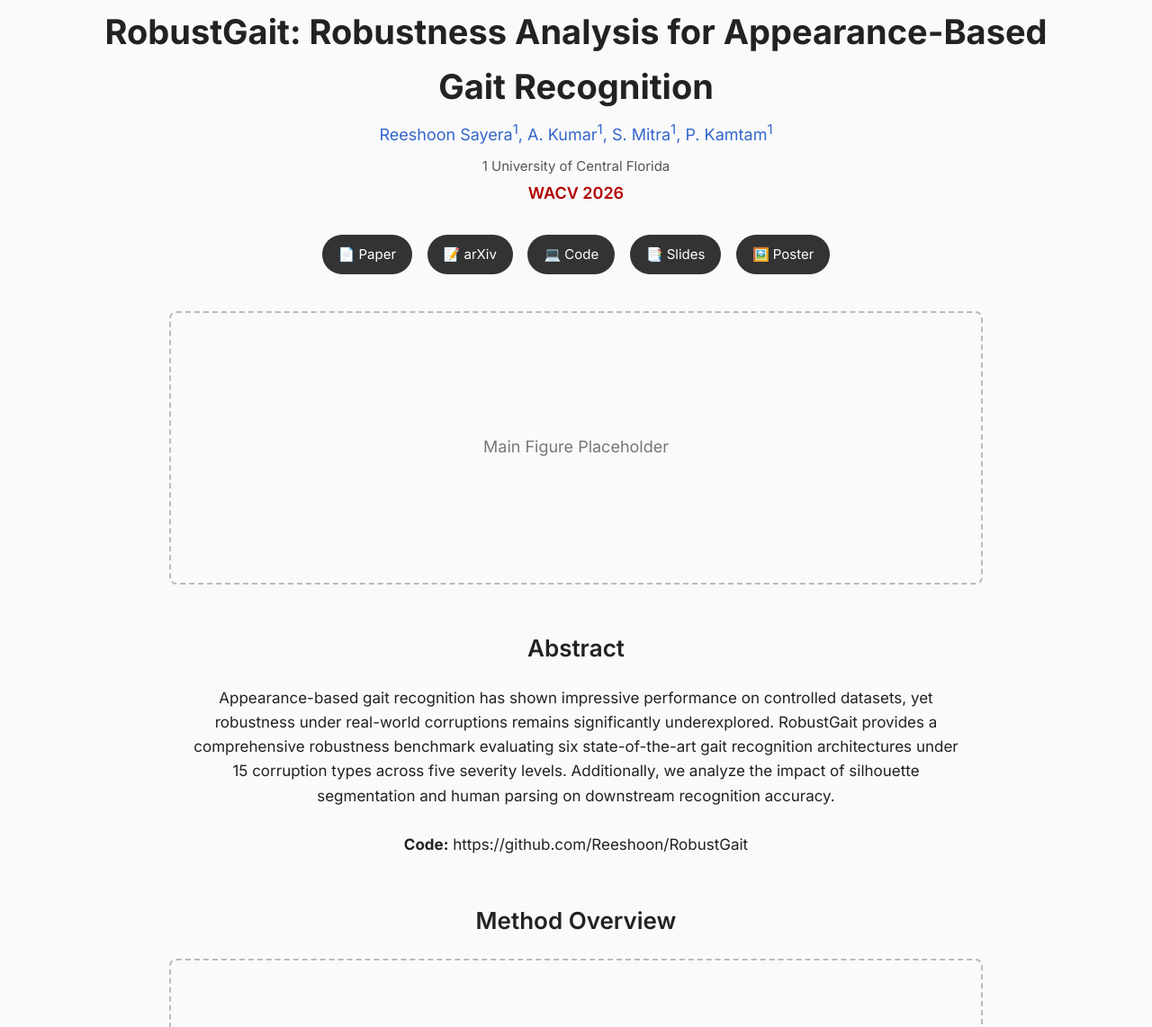
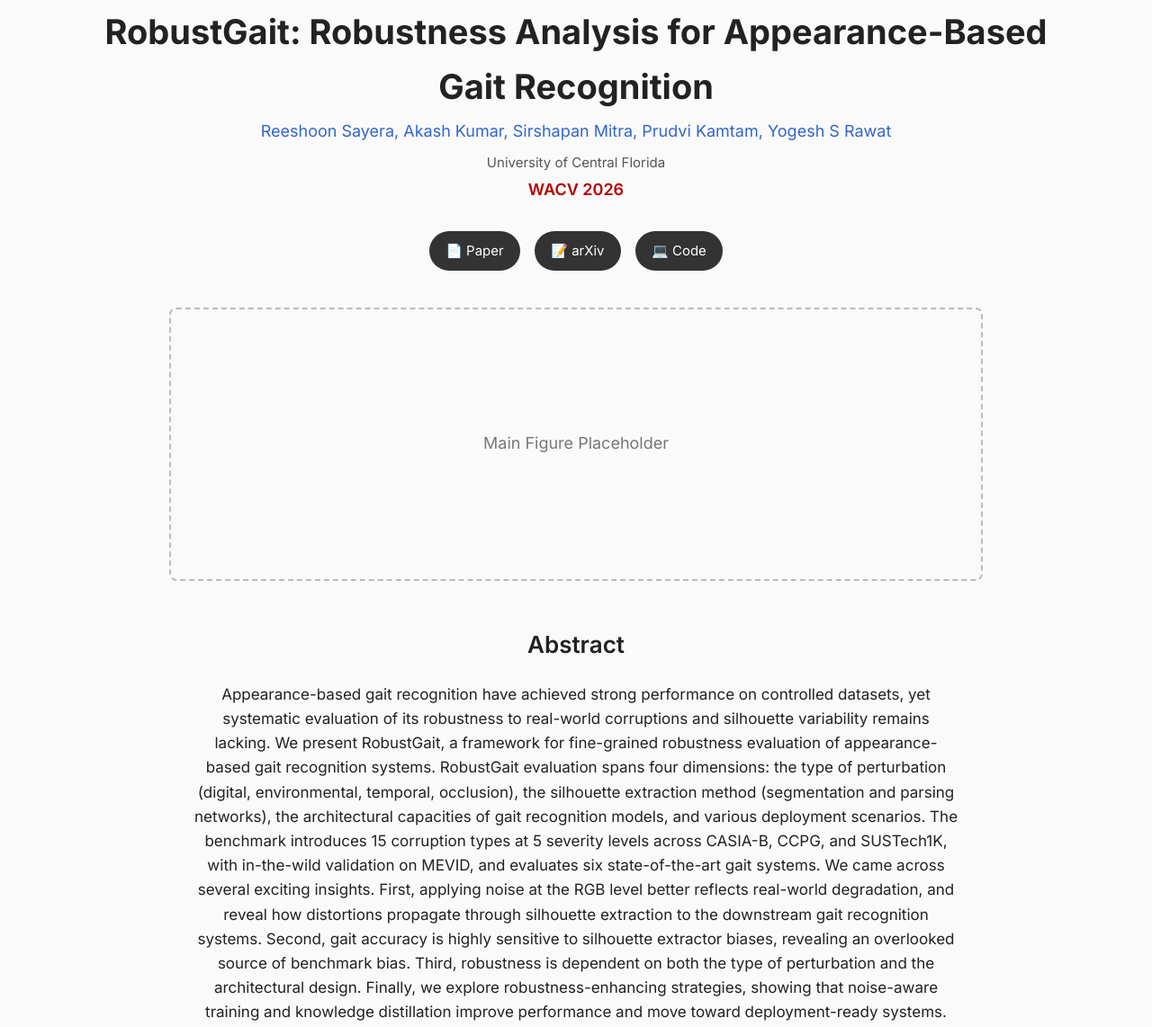
Before and after one commit to Reeshoon/reeshoon.github.io, a plain HTML site: page RobustGait/index.html in a window 1280 px wide. Shown: the part 60-1202 px from the top of the page at 90% size. Drawn offline with Linux system fonts and the light colour scheme.

Commit message:
Add abstract

```diff
--- a/RobustGait/index.html
+++ b/RobustGait/index.html
@@ -104,26 +104,28 @@
 
     <!-- Authors -->
     <div class="authors">
-        Reeshoon Sayera<sup>1</sup>,
-        A. Kumar<sup>1</sup>,
-        S. Mitra<sup>1</sup>,
-        P. Kamtam<sup>1</sup>
+        Reeshoon Sayera,
+        Akash Kumar,
+        Sirshapan Mitra,
+        Prudvi Kamtam,
+        Yogesh S Rawat
     </div>
 
     <!-- Affiliation -->
-    <div class="affiliation">1 University of Central Florida</div>
+    <div class="affiliation"> University of Central Florida</div>
 
     <!-- Conference -->
     <div class="conference">WACV 2026</div>
 
     <!-- Buttons -->
     <div class="button-row">
-        <a class="button" href="#" target="_blank">📄 Paper</a>
-        <a class="button" href="#" target="_blank">📝 arXiv</a>
+        <a class="button" href="" target="_blank">📄 Paper</a>
+        <a class="button" href="https://arxiv.org/abs/1610.09816" target="_blank">📝 arXiv</a>
         <a class="button" href="https://github.com/Reeshoon/RobustGait" target="_blank">💻 Code</a>
-        <a class="button" href="#" target="_blank">📑 Slides</a>
-        <a class="button" href="#" target="_blank">🖼️ Poster</a>
+        <!-- <a class="button" href="#" target="_blank">📑 Slides</a>
+        <a class="button" href="#" target="_blank">🖼️ Poster</a> -->
     </div>
+
 
     <!-- Placeholder Hero Figure -->
     <div class="placeholder">Main Figure Placeholder</div>
@@ -131,14 +133,17 @@
     <!-- Abstract -->
     <h2>Abstract</h2>
     <p>
-        Appearance-based gait recognition has shown impressive performance on controlled datasets,
-        yet robustness under real-world corruptions remains significantly underexplored. RobustGait
-        provides a comprehensive robustness benchmark evaluating six state-of-the-art gait
-        recognition architectures under 15 corruption types across five severity levels. Additionally,
-        we analyze the impact of silhouette segmentation and human parsing on downstream
-        recognition accuracy.
-        <br><br>
-        <strong>Code:</strong> https://github.com/Reeshoon/RobustGait
+        Appearance-based gait recognition have achieved strong performance on controlled datasets, yet systematic evaluation of its robustness to
+        real-world corruptions and silhouette variability remains lacking. We present RobustGait, a framework for fine-grained robustness evaluation
+        of appearance-based gait recognition systems. RobustGait evaluation spans four dimensions: the type of perturbation (digital, environmental,
+        temporal, occlusion), the silhouette extraction method (segmentation and parsing networks), the architectural capacities of gait recognition models,
+        and various deployment scenarios. The benchmark introduces 15 corruption types at 5 severity levels across CASIA-B, CCPG, and SUSTech1K,
+        with in-the-wild validation on MEVID, and evaluates six state-of-the-art gait systems. We came across several exciting insights.
+        First, applying noise at the RGB level better reflects real-world degradation, and reveal how distortions propagate through silhouette extraction to
+        the downstream gait recognition systems. Second, gait accuracy is highly sensitive to silhouette extractor biases, revealing an overlooked source of benchmark bias.
+        Third, robustness is dependent on both the type of perturbation and the architectural design. Finally, we explore robustness-enhancing strategies, showing that noise-aware
+         training and knowledge distillation improve performance and move toward deployment-ready systems.
+
     </p>
 
     <!-- Method Overview -->
```
